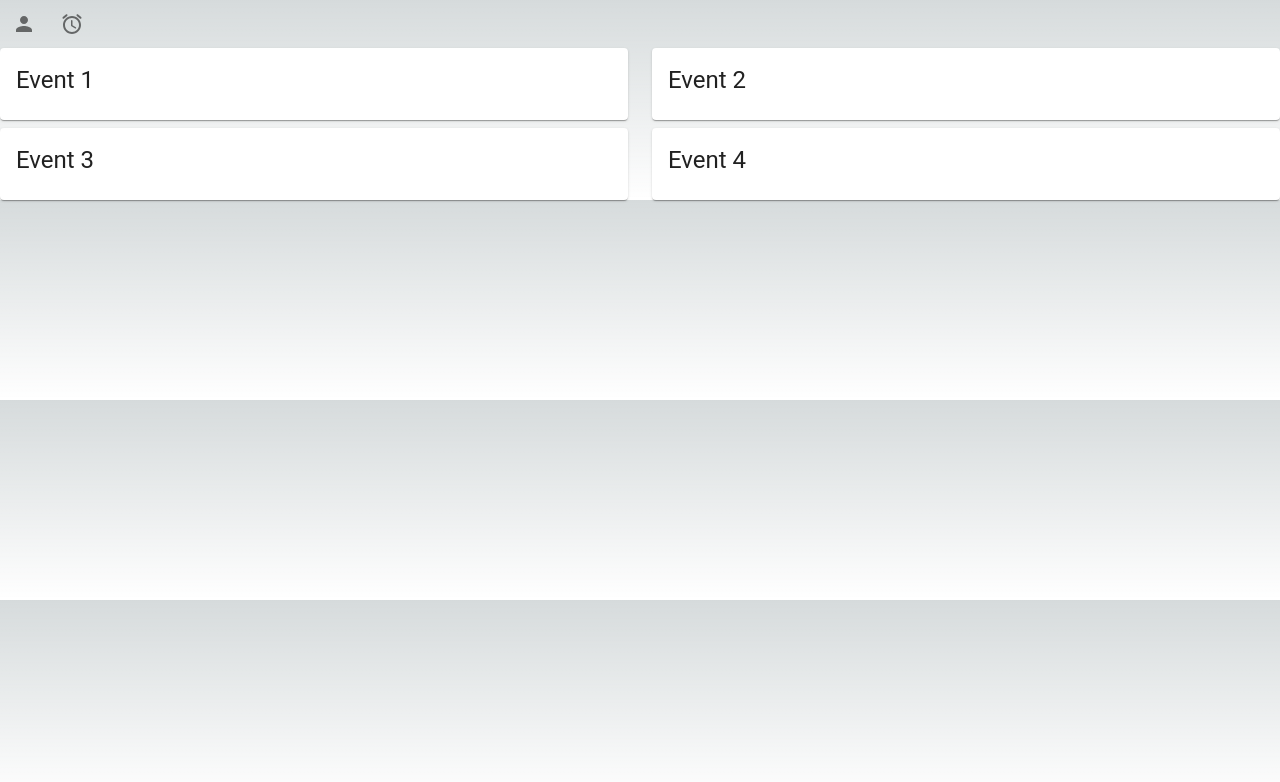
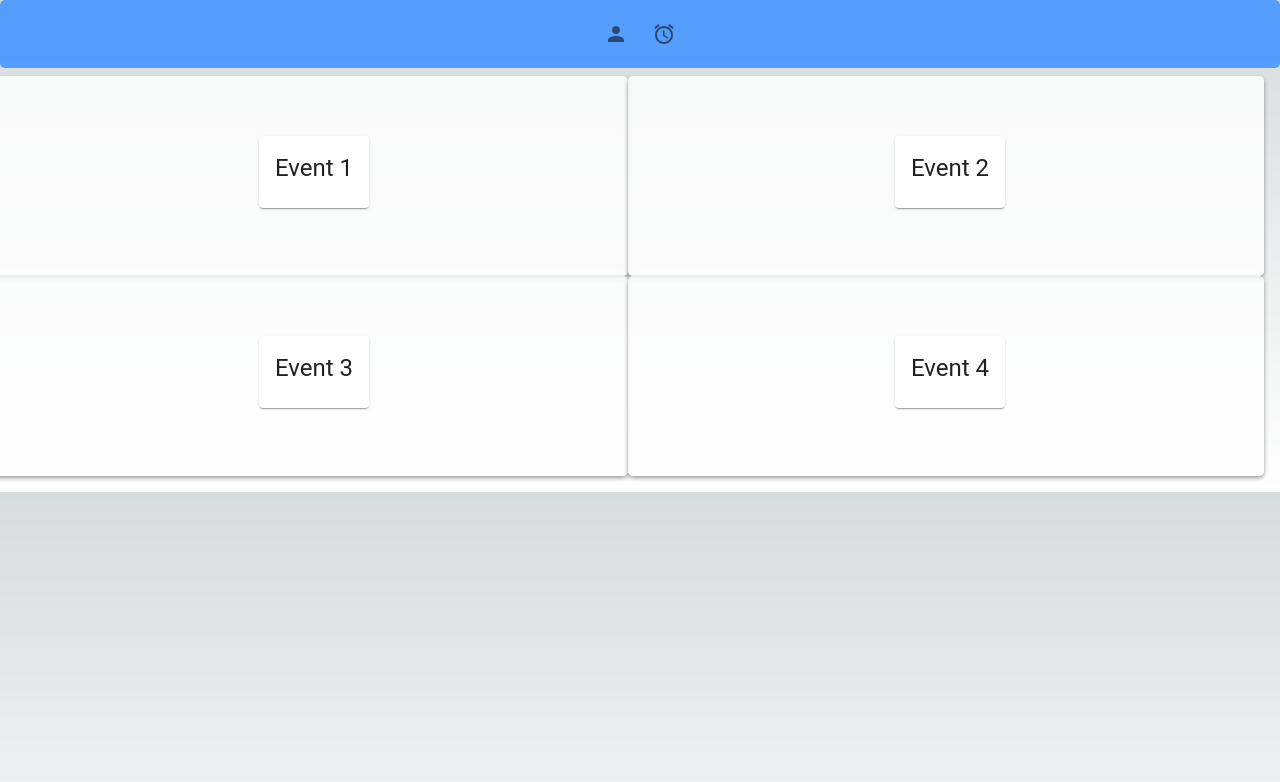
Before and after one commit to last-brain-cell/IEEE-CS-Website, a Next.js app: page / in a window 1280 px wide. Shown: the top 782 px of the page. Built offline with nearby package versions, Linux system fonts and the light colour scheme.

Commit message:
deployment commit

```diff
--- a/app/globals.css
+++ b/app/globals.css
@@ -19,9 +19,40 @@
 body {
   color: rgb(var(--foreground-rgb));
   background: linear-gradient(
-      to bottom,
-      transparent,
-      rgb(var(--background-end-rgb))
-    )
-    rgb(var(--background-start-rgb));
+          to bottom,
+          transparent,
+          rgb(var(--background-end-rgb))
+  )
+  rgb(var(--background-start-rgb));
 }
+
+.home-button {
+  display: flex;
+  justify-content: center;
+  align-items: center;
+  background-color: rgba(74, 152, 255, 0.92);
+  padding: 10px;
+  border-radius: 5px;
+}
+
+.event-cards {
+  display: flex;
+  flex-wrap: wrap;
+  gap: 16px; /* Adjust the gap between cards */
+  padding: 16px; /* Add padding as desired */
+}
+
+.card{
+  flex: 1;
+  width: calc(50% - 16px); /* Adjust the width and spacing */
+  height: 200px; /* Set a fixed height */
+  background-color: rgba(255, 255, 255, 0.8); /* Translucent white background */
+  border-radius: 5px;
+  padding: 16px;
+  box-shadow: 0 2px 4px rgba(0, 0, 0, 0.4); /* Add a subtle shadow */
+  margin: 8px; /* Adjust margin for spacing */
+  display: flex;
+  align-items: center;
+  justify-content: center;
+  text-align: center;
+}
--- a/app/layout.tsx
+++ b/app/layout.js
@@ -8,7 +8,6 @@ export const metadata = {
   description: 'Generated by create next app',
 }
 
-// @ts-ignore
 export default function RootLayout({ children }) {
   return (
       <html lang="en">
```
Also changed, not shown: app/page.js (renamed from app/page.tsx), 1 other file (tests, documents, lock files or other folders).
